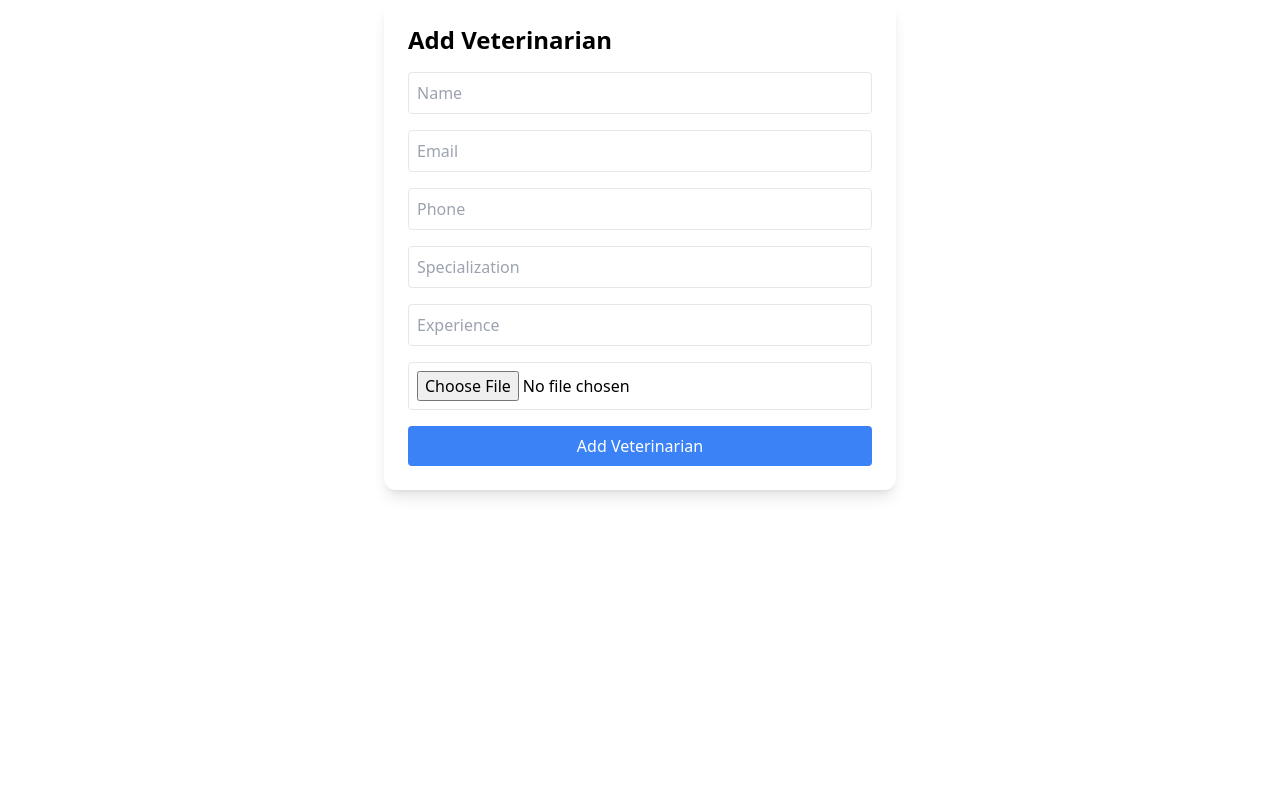
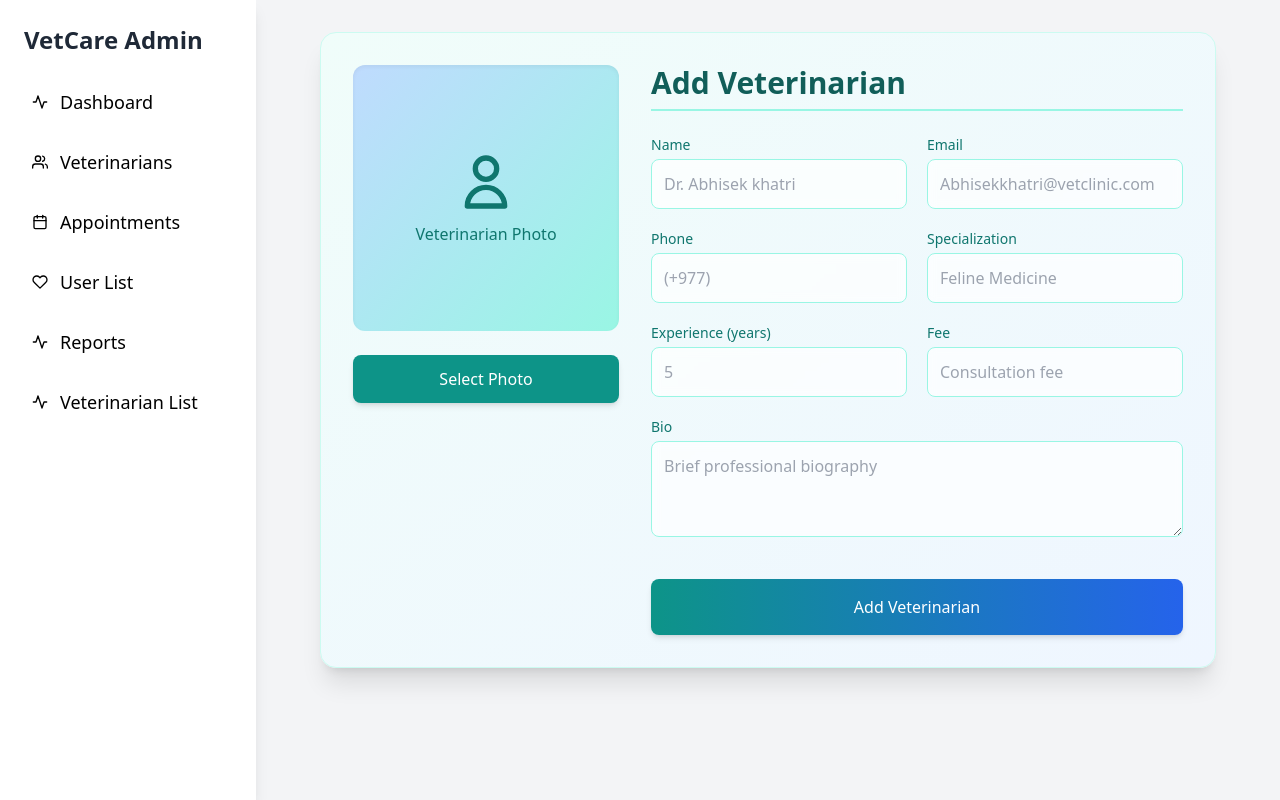
Before and after one commit to Devraj-098765/vet_project_frontend, a React (Vite) app: page /AddVet in a window 1280 px wide. Built offline with nearby package versions, Linux system fonts and the light colour scheme; no server answers.

Commit message:
add VeterinarianList component and enhance AdminAddVeterinarian with additional fields and layout improvements

```diff
--- a/src/component/admin/AddVet/AddVet.jsx
+++ b/src/component/admin/AddVet/AddVet.jsx
@@ -1,7 +1,7 @@
 import { useState } from "react";
 import { useForm } from "react-hook-form";
 import { toast } from "react-toastify";
-
+import AdminNavbar from "../AdminNavbar";
 
 const AdminAddVeterinarian = () => {
   const { register, handleSubmit, setValue } = useForm();
@@ -24,6 +24,8 @@ const AdminAddVeterinarian = () => {
       formData.append("phone", data.phone);
       formData.append("specialization", data.specialization);
       formData.append("experience", data.experience);
+      formData.append("bio", data.bio);
+      formData.append("fee", data.fee);
       formData.append("photo", data.photo);
 
       const response = await fetch("http://localhost:3001/api/veterinarians", {
@@ -45,22 +47,86 @@ const AdminAddVeterinarian = () => {
   };
 
   return (
-    <div className="max-w-lg mx-auto p-6 bg-white shadow-lg rounded-xl">
-      <h2 className="text-2xl font-bold mb-4">Add Veterinarian</h2>
-      <form onSubmit={handleSubmit(onSubmit)} className="space-y-4">
-        <input {...register("name")} placeholder="Name" className="w-full p-2 border rounded" required />
-        <input {...register("email")} placeholder="Email" className="w-full p-2 border rounded" required />
-        <input {...register("phone")} placeholder="Phone" className="w-full p-2 border rounded" required />
-        <input {...register("specialization")} placeholder="Specialization" className="w-full p-2 border rounded" required />
-        <input {...register("experience")} placeholder="Experience" className="w-full p-2 border rounded" required />
+    <div className="flex h-screen bg-gray-100">
+      {/* Sidebar */}
+      <AdminNavbar />
+      <div className="flex-1 p-8 overflow-auto">
+        <div className="max-w-4xl mx-auto bg-gradient-to-br from-teal-50 to-blue-50 p-8 rounded-2xl shadow-xl border border-teal-100">
+          <div className="flex flex-col md:flex-row gap-8">
+            {/* Left side - Photo upload */}
+            <div className="w-full md:w-1/3 flex flex-col items-center justify-start gap-6">
+              <div className="relative w-full aspect-square rounded-xl overflow-hidden bg-gradient-to-tl from-teal-200 to-blue-200 flex items-center justify-center shadow-inner">
+                {photoPreview ? (
+                  <img src={photoPreview} alt="Preview" className="w-full h-full object-cover" />
+                ) : (
+                  <div className="text-teal-700 text-center p-4">
+                    <svg xmlns="http://www.w3.org/2000/svg" className="h-16 w-16 mx-auto mb-2" fill="none" viewBox="0 0 24 24" stroke="currentColor">
+                      <path strokeLinecap="round" strokeLinejoin="round" strokeWidth={2} d="M16 7a4 4 0 11-8 0 4 4 0 018 0zM12 14a7 7 0 00-7 7h14a7 7 0 00-7-7z" />
+                    </svg>
+                    <p>Veterinarian Photo</p>
+                  </div>
+                )}
+              </div>
 
-        <input type="file" accept="image/*" onChange={handleFileChange} className="w-full p-2 border rounded" />
-        {photoPreview && <img src={photoPreview} alt="Preview" className="mt-2 w-32 h-32 object-cover rounded" />}
+              <label className="w-full cursor-pointer">
+                <div className="py-3 px-4 bg-teal-600 hover:bg-teal-700 text-white rounded-lg text-center transition-all duration-200 shadow-md hover:shadow-lg">
+                  Select Photo
+                </div>
+                <input type="file" accept="image/*" onChange={handleFileChange} className="hidden" />
+              </label>
+            </div>
 
-        <button type="submit" className="w-full p-2 bg-blue-500 text-white rounded">
-          Add Veterinarian
-        </button>
-      </form>
+            {/* Right side - Form fields */}
+            <div className="w-full md:w-2/3">
+              <h2 className="text-3xl font-bold mb-6 text-teal-800 border-b-2 border-teal-200 pb-2">Add Veterinarian</h2>
+              <form onSubmit={handleSubmit(onSubmit)} className="space-y-5">
+                <div className="grid grid-cols-1 md:grid-cols-2 gap-5">
+                  <div className="relative">
+                    <label className="block text-sm font-medium text-teal-700 mb-1">Name</label>
+                    <input {...register("name")} placeholder="Dr. Abhisek khatri" className="w-full p-3 bg-white/70 backdrop-blur-sm border border-teal-200 rounded-lg focus:ring-2 focus:ring-teal-500 focus:border-transparent outline-none transition" required />
+                  </div>
+
+                  <div className="relative">
+                    <label className="block text-sm font-medium text-teal-700 mb-1">Email</label>
+                    <input {...register("email")} type="email" placeholder="Abhisekkhatri@vetclinic.com" className="w-full p-3 bg-white/70 backdrop-blur-sm border border-teal-200 rounded-lg focus:ring-2 focus:ring-teal-500 focus:border-transparent outline-none transition" required />
+                  </div>
+
+                  <div className="relative">
+                    <label className="block text-sm font-medium text-teal-700 mb-1">Phone</label>
+                    <input {...register("phone")} placeholder="(+977)" className="w-full p-3 bg-white/70 backdrop-blur-sm border border-teal-200 rounded-lg focus:ring-2 focus:ring-teal-500 focus:border-transparent outline-none transition" required />
+                  </div>
+
+                  <div className="relative">
+                    <label className="block text-sm font-medium text-teal-700 mb-1">Specialization</label>
+                    <input {...register("specialization")} placeholder="Feline Medicine" className="w-full p-3 bg-white/70 backdrop-blur-sm border border-teal-200 rounded-lg focus:ring-2 focus:ring-teal-500 focus:border-transparent outline-none transition" required />
+                  </div>
+
+                  <div className="relative">
+                    <label className="block text-sm font-medium text-teal-700 mb-1">Experience (years)</label>
+                    <input {...register("experience")} placeholder="5" className="w-full p-3 bg-white/70 backdrop-blur-sm border border-teal-200 rounded-lg focus:ring-2 focus:ring-teal-500 focus:border-transparent outline-none transition" required />
+                  </div>
+
+                  <div className="relative">
+                    <label className="block text-sm font-medium text-teal-700 mb-1">Fee</label>
+                    <input {...register("fee")} placeholder="Consultation fee" className="w-full p-3 bg-white/70 backdrop-blur-sm border border-teal-200 rounded-lg focus:ring-2 focus:ring-teal-500 focus:border-transparent outline-none transition" required />
+                  </div>
+
+                  <div className="relative md:col-span-2">
+                    <label className="block text-sm font-medium text-teal-700 mb-1">Bio</label>
+                    <textarea {...register("bio")} placeholder="Brief professional biography" className="w-full p-3 bg-white/70 backdrop-blur-sm border border-teal-200 rounded-lg focus:ring-2 focus:ring-teal-500 focus:border-transparent outline-none transition h-24" required></textarea>
+                  </div>
+                </div>
+
+                <div className="pt-4">
+                  <button type="submit" className="w-full p-4 bg-gradient-to-r from-teal-600 to-blue-600 hover:from-teal-700 hover:to-blue-700 text-white font-medium rounded-lg shadow-md hover:shadow-lg transition-all duration-200 transform hover:-translate-y-1">
+                    Add Veterinarian
+                  </button>
+                </div>
+              </form>
+            </div>
+          </div>
+        </div>
+      </div>
     </div>
   );
 };
--- /dev/null
+++ b/src/component/admin/AddVet/VeterinarianList.jsx
@@ -0,0 +1,40 @@
+import React, { useEffect, useState } from "react";
+
+const VeterinarianList = () => {
+  const [veterinarians, setVeterinarians] = useState([]);
+
+  useEffect(() => {
+    fetch("http://localhost:3001/api/veterinarians/list")
+      .then((res) => res.json())
+      .then((data) => setVeterinarians(data))
+      .catch((error) => console.error("Error fetching veterinarians:", error));
+  }, []);
+
+  return (
+    <div className="p-6">
+      <h2 className="text-3xl font-bold mb-4">Veterinarian List</h2>
+      <table className="w-full border-collapse border">
+        <thead>
+          <tr>
+            <th className="border p-2">Name</th>
+            <th className="border p-2">Email</th>
+            <th className="border p-2">Experience</th>
+            <th className="border p-2">Fee</th>
+          </tr>
+        </thead>
+        <tbody>
+          {veterinarians.map((vet) => (
+            <tr key={vet._id}>
+              <td className="border p-2">{vet.name}</td>
+              <td className="border p-2">{vet.email}</td>
+              <td className="border p-2">{vet.experience} years</td>
+              <td className="border p-2">${vet.fee}</td>
+            </tr>
+          ))}
+        </tbody>
+      </table>
+    </div>
+  );
+};
+
+export default VeterinarianList;
```
